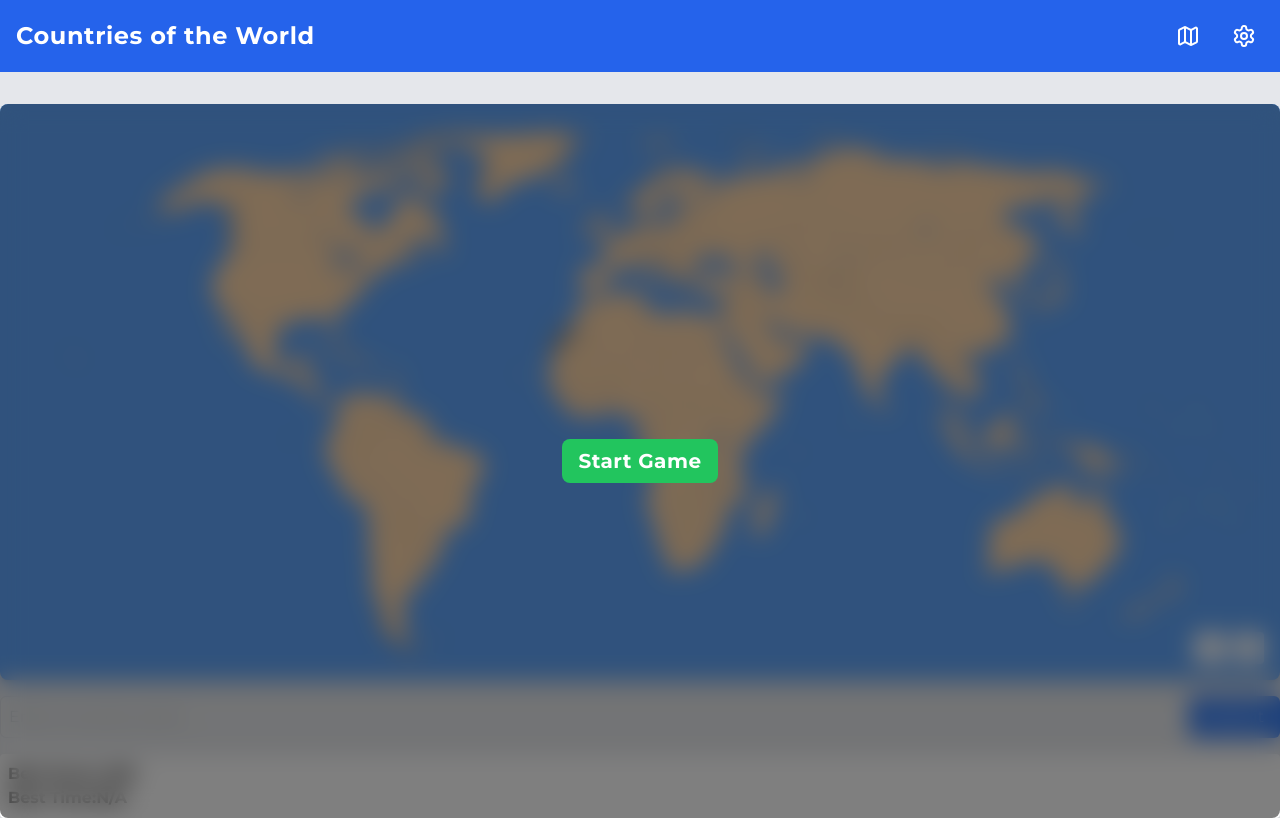
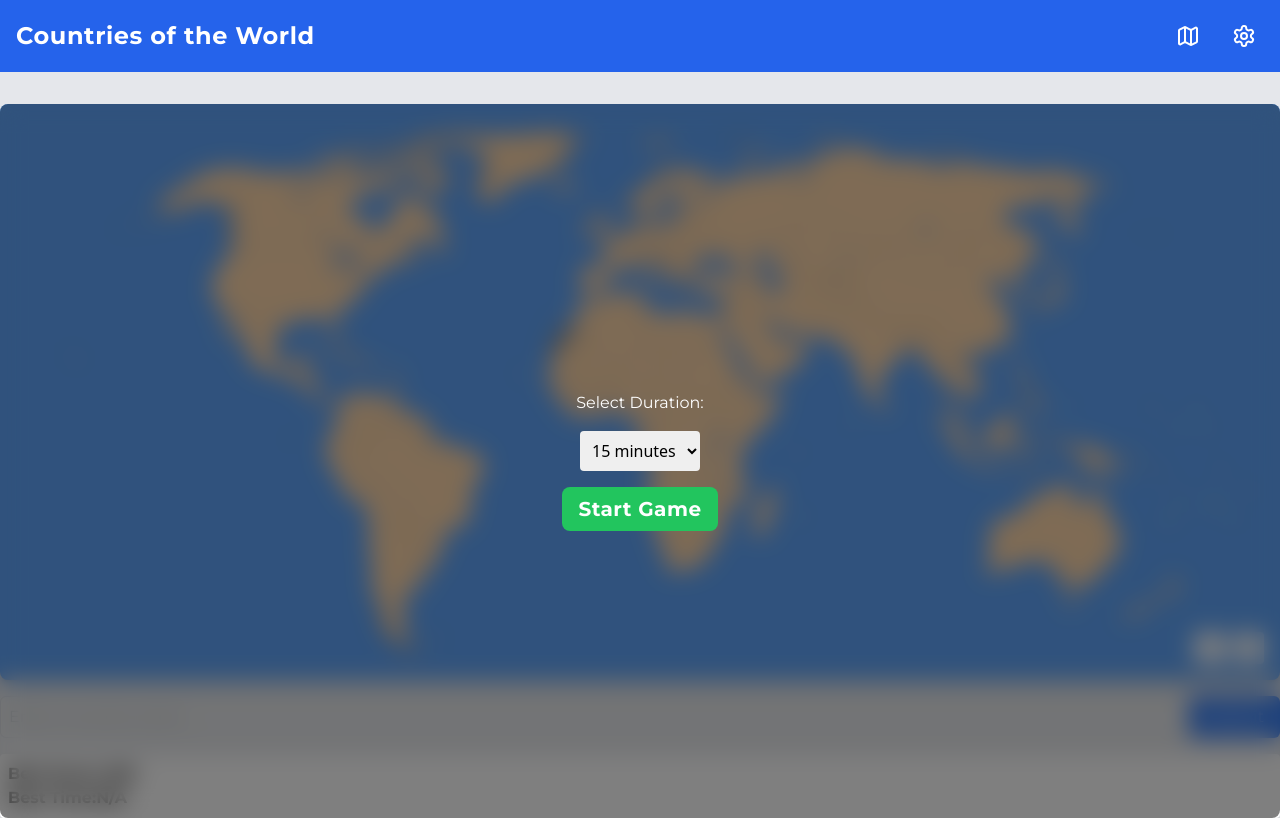
Before and after one commit to LuizFelipeBarbosa/countries-game, a React (Vite) app: page / in a window 1280 px wide. Built offline with nearby package versions, Linux system fonts and the light colour scheme.

Commit message:
Add configurable game duration with pre-game settings

```diff
--- a/src/App.jsx
+++ b/src/App.jsx
@@ -1,5 +1,5 @@
-import React, { useState, useEffect } from "react";
-import { Map, Clock, Settings, Pause, Play, RefreshCw } from "lucide-react";
+import { useState, useEffect } from "react";
+import { Map, Settings, Pause, Play, RefreshCw } from "lucide-react";
 
 import VALID_COUNTRIES from "./assets/countries_with_continents.json";
 import GameBoard from "./components/GameBoard";
@@ -118,11 +118,11 @@ const App = () => {
         const [countriesGuessed, setCountriesGuessed] = useState([
                 0, 0, 0, 0, 0, 0, 0,
         ]);
-	const [timeLeft, setTimeLeft] = useState(15 * 60); // 15 minutes in seconds
+        const [gameDuration, setGameDuration] = useState(15 * 60); // default 15 minutes in seconds
+        const [timeLeft, setTimeLeft] = useState(gameDuration);
 	const [isGameStarted, setIsGameStarted] = useState(false);
 	const [isGameEnded, setIsGameEnded] = useState(false);
 	const [isMenuDown, setIsMenuDown] = useState(false);
-	const [isGameWon, setIsGameWon] = useState(false);
 	const [isPaused, setIsPaused] = useState(false);
 	const [guessedCountries, setGuessedCountries] = useState(new Set());
 	const [feedback, setFeedback] = useState(null);
@@ -141,6 +141,12 @@ const App = () => {
         }, []);
 
         useEffect(() => {
+                if (!isGameStarted) {
+                        setTimeLeft(gameDuration);
+                }
+        }, [gameDuration, isGameStarted]);
+
+	useEffect(() => {
 		let timer;
 		if (isGameStarted && !isPaused && timeLeft > 0) {
 			timer = setInterval(() => {
@@ -156,7 +162,6 @@ const App = () => {
 
 	useEffect(() => {
                 if (countriesGuessed[0] >= 197) {
-			setIsGameWon(true); // Currently not used for anything
                         setIsGameEnded(true);
                         setIsGameStarted(false);
                         updateBestScore();
@@ -165,7 +170,7 @@ const App = () => {
 
         const updateBestScore = () => {
                 const currentScore = countriesGuessed[0];
-		const currentTime = 15 * 60 - timeLeft; // Time spent in seconds
+                const currentTime = gameDuration - timeLeft; // Time spent in seconds
                 if (
                         !bestScore ||
                         currentScore > bestScore ||
@@ -181,8 +186,7 @@ const App = () => {
         const handleStartGame = () => {
                 setIsGameStarted(true);
                 setIsGameEnded(false);
-		setIsGameWon(false);
-		setTimeLeft(15 * 60); // Reset to 15 minutes
+                setTimeLeft(gameDuration); // Reset to selected duration
                 setCountriesGuessed([0, 0, 0, 0, 0, 0, 0]);
                 setIsPaused(false);
                 setGuessedCountries(new Set()); // Reset guessed countries
@@ -289,8 +293,8 @@ const App = () => {
                                 {!isGameStarted && !isGameEnded && (
                                         <StartOverlay
                                                 onStart={handleStartGame}
-						count={countriesGuessed}
-						isGameEnded={isGameEnded}
+                                                gameDuration={gameDuration}
+                                                onDurationChange={setGameDuration}
                                         />
                                 )}
 				<CountryInput
--- a/src/components/StartOverlay.jsx
+++ b/src/components/StartOverlay.jsx
@@ -1,27 +1,21 @@
-import React, { useState, useEffect, useRef } from "react";
-import { Map, Clock, Settings, Pause, Play } from "lucide-react";
+const StartOverlay = ({ onStart, gameDuration, onDurationChange }) => {
+        const durations = [5, 10, 15];
 
-const StartOverlay = ({ onStart, isGameEnded, count }) => {
-	// if (isGameEnded) {
-	// 	return (
-	// 		<></>
-	// 		// <div className="absolute rounded-lg inset-0 flex flex-col gap-4 items-center justify-center bg-black bg-opacity-50 backdrop-blur-md">
-	// 		// 	<h2 className="text-4xl text-white font-bold text-center">
-	// 		// 		End of Game
-	// 		// 	</h2>
-	// 		// 	<button
-	// 		// 		onClick={onStart}
-	// 		// 		className="bg-red-500 hover:bg-red-600 text-white font-bold py-2 px-4 rounded-lg text-xl transition duration-300 ease-in-out transform hover:scale-105"
-	// 		// 	>
-	// 		// 		Start Game
-	// 		// 	</button>
-	// 		// 	<p className="font-bold text-white">{count}/197 Countries</p>
-	// 		// </div>
-	// 	);
-	// } else
-	{
         return (
                 <div className="absolute rounded-lg inset-0 flex items-center justify-center bg-black bg-opacity-50 backdrop-blur-md">
+                        <div className="flex flex-col items-center gap-4">
+                                <label className="text-white font-montserrat">Select Duration:</label>
+                                <select
+                                        value={gameDuration}
+                                        onChange={(e) => onDurationChange(parseInt(e.target.value))}
+                                        className="p-2 rounded"
+                                >
+                                        {durations.map((min) => (
+                                                <option key={min} value={min * 60}>
+                                                        {min} minutes
+                                                </option>
+                                        ))}
+                                </select>
                                 <button
                                         onClick={onStart}
                                         className="bg-green-500 hover:bg-green-600 text-white font-bold py-2 px-4 rounded-lg text-xl transition duration-300 ease-in-out transform hover:scale-105 font-montserrat tracking-wide"
@@ -29,8 +23,8 @@ const StartOverlay = ({ onStart, isGameEnded, count }) => {
                                         Start Game
                                 </button>
                         </div>
+                </div>
         );
-	}
 };
 
 export default StartOverlay;
```
Lines whose indentation alone changed are shown as unchanged.
